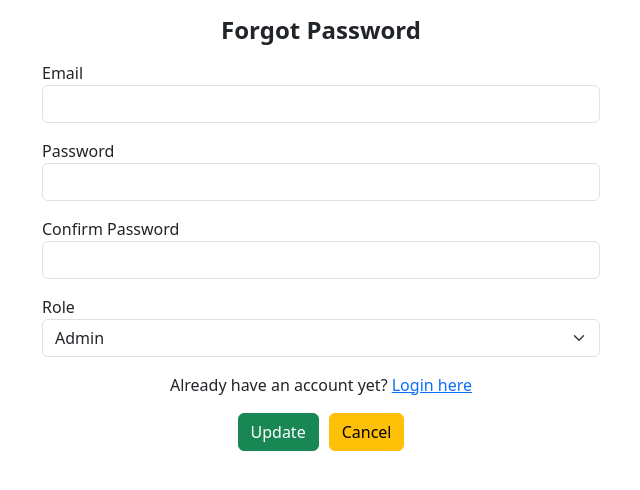
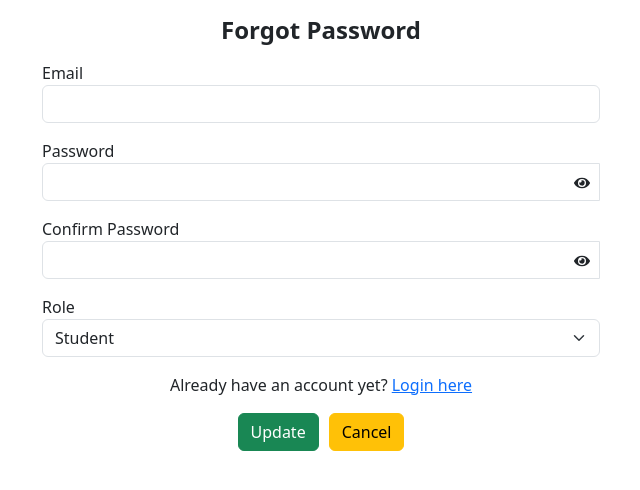
Before and after one commit to 00Feedback-Management-System/FMS_FrontEnd, a React (Vite) app in the folder Feedback_Manangement_System/: page /forgot-password in a window 1280 px wide. Shown: the top 490 px of the page, without its empty margins (319-959 px from the left). Built offline with nearby package versions, Linux system fonts and the light colour scheme.

Commit message:
integration of login and forgot password

```diff
--- a/Feedback_Manangement_System/src/pages/Login/Forgot_Password.jsx
+++ b/Feedback_Manangement_System/src/pages/Login/Forgot_Password.jsx
@@ -1,21 +1,68 @@
-import React from 'react'
-import { useState } from 'react'
+import React, { useState } from 'react'
 import './Login.css'
-import { Link } from 'react-router-dom'
+import { Link, useNavigate } from 'react-router-dom'
+import { FaEye, FaEyeSlash } from 'react-icons/fa'
+import api from '../../services/api'   // ✅ axios instance
 
 function Forgot_Password() {
-
   const [email, setEmail] = useState('')
   const [password, setPassword] = useState('')
   const [confirmPassword, setConfirmPassword] = useState('')
+  const [role, setRole] = useState('student')
+  const [error, setError] = useState('')
+  const [success, setSuccess] = useState('')
+  const [showPassword, setShowPassword] = useState(false)
+  const [showConfirmPassword, setShowConfirmPassword] = useState(false)
+  const navigate = useNavigate()
+
+  const handleUpdate = async () => {
+    // ✅ Frontend validation
+    if (!email || !password || !confirmPassword) {
+      setError('All fields are required!')
+      setSuccess('')
+      return
+    }
+    if (password !== confirmPassword) {
+      setError('Passwords do not match!')
+      setSuccess('')
+      return
+    }
+    if (password.length < 6) {
+      setError('Password must be at least 6 characters!')
+      setSuccess('')
+      return
+    }
+
+    try {
+      setError('')
+      const response = await api.post('/Forgot-Password', {
+        email,
+        password,
+        role
+      })
+
+      if (response.data?.message) {
+        setSuccess(response.data.message) // "Password reset successful."
+        setTimeout(() => {
+          navigate('/') // redirect to login after success
+        }, 1500)
+      }
+    } catch (err) {
+      console.error(err)
+      setError('Password reset failed. Please try again.')
+      setSuccess('')
+    }
+  }
 
   return (
     <div className='container'>
       <h2 className='page-header text-center mt-3'>Forgot Password</h2>
       <div className='login-form'>
+        {error && <div className='alert alert-danger'>{error}</div>}
+        {success && <div className='alert alert-success'>{success}</div>}
 
         <div className='mb-3'>
-          <label htmlFor=''>Email</label>
+          <label>Email</label>
           <input
             value={email}
             onChange={(e) => setEmail(e.target.value)}
@@ -23,44 +70,86 @@ function Forgot_Password() {
             className='form-control'
           />
         </div>
-        <div className='mb-3'>
-          <label htmlFor=''>Password</label>
+
+        {/* Password */}
+        <div className='mb-3' style={{ position: "relative" }}>
+          <label>Password</label>
+          <div className="input-group">
             <input
               value={password}
               onChange={(e) => setPassword(e.target.value)}
-            type='password'
+              type={showPassword ? 'text' : 'password'}
               className='form-control'
             />
+            <span
+
+              onClick={() => setShowPassword(!showPassword)}
+               style={{
+          position: "absolute",
+          right: "10px",
+          top: "6px",
+          cursor: "pointer"
+        }}
+            >
+              {showPassword ? <FaEyeSlash /> : <FaEye />}
+            </span>
           </div>
-        <div className='mb-3'>
-          <label htmlFor=''>Confirm Password</label>
+        </div>
+
+        {/* Confirm Password */}
+        <div className='mb-3' style={{ position: "relative" }}>
+          <label>Confirm Password</label>
+          <div className="input-group">
             <input
               value={confirmPassword}
               onChange={(e) => setConfirmPassword(e.target.value)}
-            type='password'
+              type={showConfirmPassword ? 'text' : 'password'}
               className='form-control'
             />
+            <span
+
+              onClick={() => setShowConfirmPassword(!showConfirmPassword)}
+               style={{
+          position: "absolute",
+          right: "10px",
+          top: "6px",
+          cursor: "pointer"
+        }}
+            >
+              {showConfirmPassword ? <FaEyeSlash /> : <FaEye />}
+            </span>
           </div>
+        </div>
+
+        {/* Role */}
         <div className='mb-3'>
           <label>Role</label>
-            <select className='form-select'>
-            <option selected value="admin">Admin</option>
-            <option value="faculty">Faculty</option>
-            <option value="student">Student</option>
+          <select
+            className='form-select'
+            value={role}
+            onChange={(e) => setRole(e.target.value)}
+          >
+              <option selected value="student">Student</option>
+            <option value="admin">Admin</option>
+            <option value="staff">Faculty</option>
+
           </select>
         </div>
+
         <div className='mb-3 text-center'>
           <div className='mb-3'>
             Already have an account yet? <Link to='/'>Login here</Link>
           </div>
           <button
             className='btn btn-success'
+            onClick={handleUpdate}
           >
             Update
           </button>
           <button
             className='btn btn-warning'
             style={{ marginLeft: 10 }}
+            onClick={() => navigate('/')}
           >
             Cancel
           </button>
--- a/Feedback_Manangement_System/src/pages/Login/Login.jsx
+++ b/Feedback_Manangement_System/src/pages/Login/Login.jsx
@@ -1,15 +1,66 @@
-import React, { useState } from 'react'
+import React, { useState, useEffect } from 'react'
 import './Login.css'
-import { Link } from 'react-router-dom'
-
+import { Link, useNavigate } from 'react-router-dom'
+import api from '../../services/api'
+import { FaEye, FaEyeSlash } from "react-icons/fa";
 
 function Login() {
   const [email, setEmail] = useState('')
   const [password, setPassword] = useState('')
+  const [role, setRole] = useState('student')
   const [remember, setRemember] = useState(false)
+  const [error, setError] = useState('')
+  const navigate = useNavigate()
+    const [showPassword, setShowPassword] = useState(false); // 👈 state for toggle
 
+  // ✅ Load saved credentials if remember me was used
+  useEffect(() => {
+    const savedEmail = localStorage.getItem("rememberEmail")
+    const savedPassword = localStorage.getItem("rememberPassword")
+    const savedRole = localStorage.getItem("rememberRole")
 
+    if (savedEmail && savedPassword) {
+      setEmail(savedEmail)
+      setPassword(savedPassword)
+      setRole(savedRole )
+      setRemember(true)
+    }
+  }, [])
 
+  const handleLogin = async () => {
+    try {
+      const response = await api.post('Login', {
+        email,
+        password,
+        role
+      })
+
+      if (response.data && response.data.message === "Login successful.") {
+        // ✅ If remember me checked → save credentials
+        if (remember) {
+          localStorage.setItem("rememberEmail", email)
+          localStorage.setItem("rememberPassword", password)
+          localStorage.setItem("rememberRole", role)
+        } else {
+          // ❌ Clear if not checked
+          localStorage.removeItem("rememberEmail")
+          localStorage.removeItem("rememberPassword")
+          localStorage.removeItem("rememberRole")
+        }
+
+        // ✅ Save user info in localStorage (for session)
+        localStorage.setItem("user", JSON.stringify(response.data.user))
+
+        // Redirect to /app
+        navigate("/app/feedback-dashboard")
+      } else {
+        setError("Invalid login details.")
+      }
+    } catch (err) {
+      console.error("Login error:", err)
+      setError("Invalid email, password, or role.")
+    }
+  }
 
   return (
     <>
@@ -25,7 +76,7 @@ function Login() {
               className='form-control'
             />
           </div>
-          <div className='mb-3'>
+          {/* <div className='mb-3'>
             <label>Password</label>
             <input
               value={password}
@@ -33,13 +84,38 @@ function Login() {
               type='password'
               className='form-control'
             />
-          </div>
+          </div> */}
+              <div className='mb-3' style={{ position: "relative" }}>
+      <label>Password</label>
+      <input
+        value={password}
+        onChange={(e) => setPassword(e.target.value)}
+        type={showPassword ? "text" : "password"} // 👈 toggle type
+        className='form-control'
+      />
+      <span
+        onClick={() => setShowPassword(!showPassword)}
+        style={{
+          position: "absolute",
+          right: "10px",
+          top: "28px",
+          cursor: "pointer"
+        }}
+      >
+        {showPassword ? <FaEyeSlash /> : <FaEye />}
+      </span>
+    </div>
           <div className='mb-3'>
             <label>Role</label>
-            <select className='form-select'>
-            <option selected value="admin">Admin</option>
-            <option value="faculty">Faculty</option>
-            <option value="student">Student</option>
+            <select
+              className='form-select'
+              value={role}
+              onChange={(e) => setRole(e.target.value)}
+            >
+              <option selected value="student">Student</option>
+              <option value="admin">Admin</option>
+              <option value="staff">Faculty</option>
+
             </select>
           </div>
           <div className='mb-3'>
@@ -53,12 +129,19 @@ function Login() {
               Remember Me
             </label>
           </div>
+
+          {/* 🔴 Error Message */}
+          {error && (
+            <div className="alert alert-danger text-center">{error}</div>
+          )}
+
           <div className='mb-3 text-center '>
             <div className='mb-3'>
               <Link to="/forgot-password">Forgot Password?</Link>
             </div>
             <button
-              className='btn btn-success  '
+              className='btn btn-success'
+              onClick={handleLogin}
             >
               Login
             </button>
```
Lines whose indentation alone changed are shown as unchanged.
